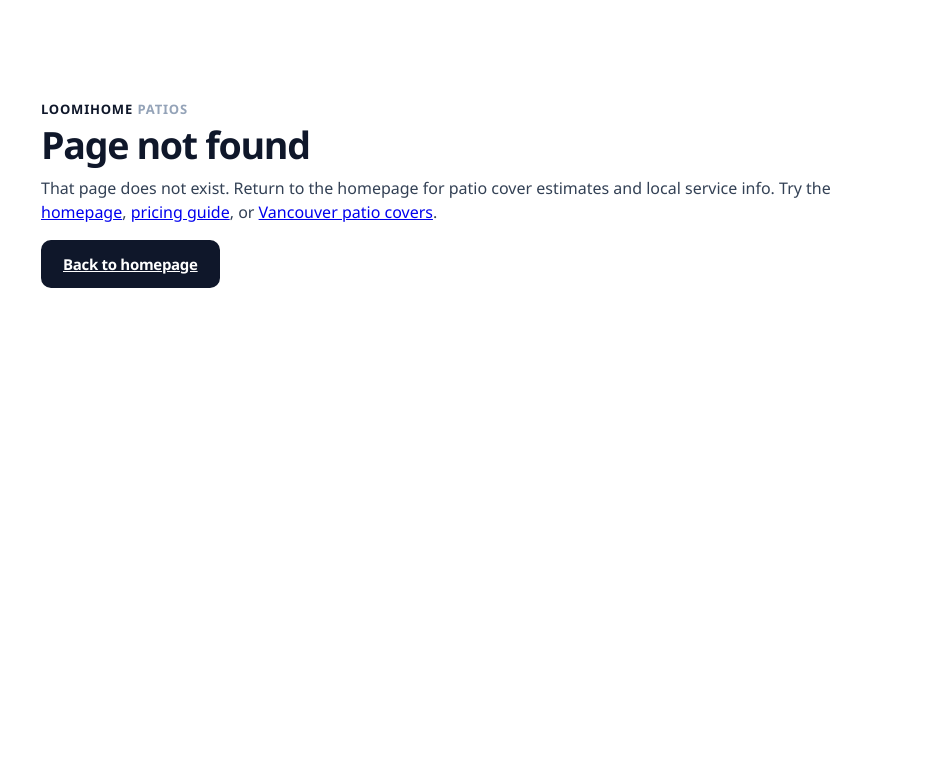
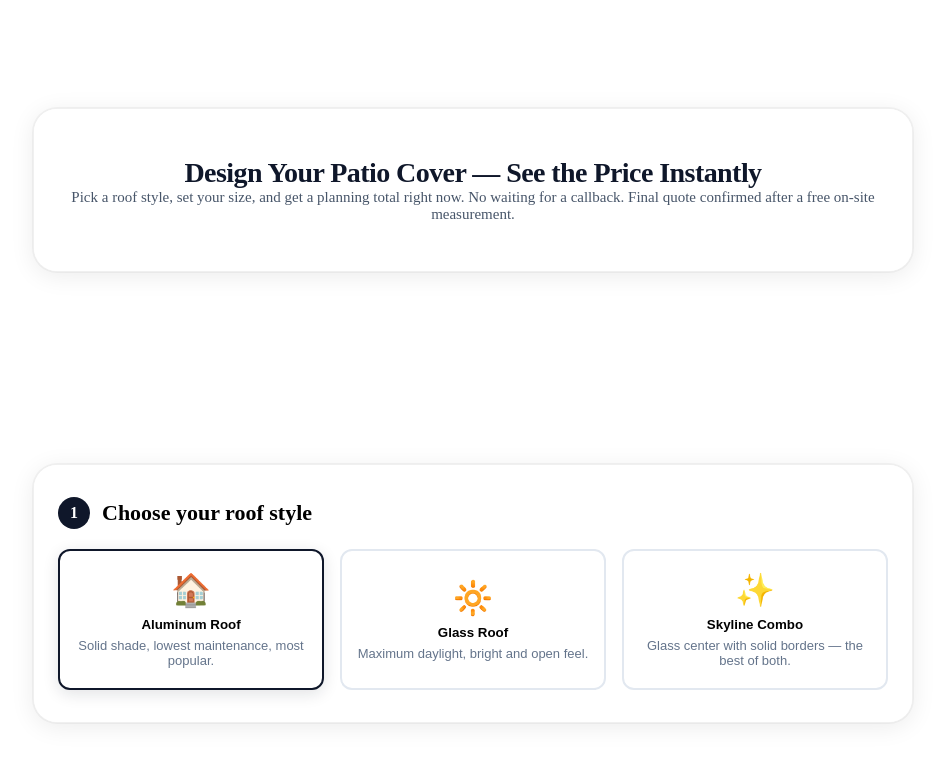
Before and after one commit to chrisyin888/askpatioai-frontend, a Vue app: page /instant-quote in a window 1280 px wide. Shown: the top 762 px of the page, without its empty margins (167-1112 px from the left). Built offline with nearby package versions, Linux system fonts and the light colour scheme.

Commit message:
Add instant quote configurator page (/instant-quote) with live pricing and lead capture

```diff
--- a/src/components/home/HeroSection.vue
+++ b/src/components/home/HeroSection.vue
@@ -30,11 +30,10 @@
         >
           Get My Fast Estimate
         </button>
-        <a
-          href="#our-products"
+        <router-link
+          to="/instant-quote"
           class="hero__cta hero__cta--secondary"
-          @click.prevent="$emit('nav', '#our-products')"
-        >Compare Cover Types</a>
+        >Design &amp; Price It Yourself</router-link>
       </div>
 
       <ul
--- a/src/router/index.js
+++ b/src/router/index.js
@@ -1,5 +1,6 @@
 import { createRouter, createWebHistory } from 'vue-router';
 import HomePage from '../HomePage.vue';
+import InstantQuote from '../views/InstantQuote.vue';
 import ContractorAccount from '../views/ContractorAccount.vue';
 import AdminLogin from '../views/AdminLogin.vue';
 import AdminLeads from '../views/AdminLeads.vue';
@@ -116,6 +117,16 @@ const router = createRouter({
         title: DEFAULT_TITLE,
         description: DEFAULT_DESCRIPTION,
         image: '/og/og-glass.jpg',
+      },
+    },
+    {
+      path: '/instant-quote',
+      name: 'instant-quote',
+      component: InstantQuote,
+      meta: {
+        title: 'Instant Patio Cover Quote — Design & Price Online | LoomiHome Patios',
+        description:
+          'Design your patio cover online and see the price instantly. Choose aluminum, glass, or combo roof, set your size, and get a planning total in seconds.',
       },
     },
     {
--- /dev/null
+++ b/src/views/InstantQuote.vue
@@ -0,0 +1,329 @@
+<template>
+  <div class="instant-quote">
+    <!-- Hero -->
+    <section class="section iq-hero">
+      <div class="content-wrapper glass-panel iq-hero-panel">
+        <h1 class="title">Design Your Patio Cover — See the Price Instantly</h1>
+        <p class="subtitle">
+          Pick a roof style, set your size, and get a planning total right now.
+          No waiting for a callback. Final quote confirmed after a free on-site measurement.
+        </p>
+      </div>
+    </section>
+
+    <!-- Step 1: roof type -->
+    <section class="section iq-step">
+      <div class="content-wrapper glass-panel">
+        <h2 class="iq-step-title"><span class="iq-step-num">1</span> Choose your roof style</h2>
+        <div class="iq-cards">
+          <button
+            v-for="opt in roofOptions"
+            :key="opt.key"
+            :class="['iq-card', { active: roofType === opt.key }]"
+            @click="roofType = opt.key"
+          >
+            <div class="iq-card-icon">{{ opt.icon }}</div>
+            <div class="iq-card-name">{{ opt.name }}</div>
+            <div class="iq-card-desc">{{ opt.desc }}</div>
+          </button>
+        </div>
+      </div>
+    </section>
+
+    <!-- Step 2: size -->
+    <section class="section iq-step">
+      <div class="content-wrapper glass-panel">
+        <h2 class="iq-step-title"><span class="iq-step-num">2</span> Set your size</h2>
+        <div class="iq-sliders">
+          <div class="iq-slider-row">
+            <label>Length: <strong>{{ length }} ft</strong></label>
+            <input type="range" min="8" max="40" step="1" v-model.number="length" />
+          </div>
+          <div class="iq-slider-row">
+            <label>Width: <strong>{{ width }} ft</strong></label>
+            <input type="range" min="8" max="30" step="1" v-model.number="width" />
+          </div>
+          <p class="iq-sqft">{{ length }} × {{ width }} ft = <strong>{{ sqft }} sq ft</strong></p>
+        </div>
+      </div>
+    </section>
+
+    <!-- Live estimate -->
+    <section class="section iq-step">
+      <div class="content-wrapper glass-panel iq-estimate-panel">
+        <h2 class="iq-step-title"><span class="iq-step-num">3</span> Your planning total</h2>
+        <div class="iq-price">
+          ${{ quote.totalMin.toLocaleString() }} – ${{ quote.totalMax.toLocaleString() }}
+          <span class="iq-price-note">CAD, before GST</span>
+        </div>
+        <p class="iq-disclaimer">
+          Planning total for a {{ roofLabel }} patio cover, {{ length }}×{{ width }} ft.
+          Final pricing is confirmed after a free on-site measurement.
+        </p>
+
+        <!-- Lead form -->
+        <form class="iq-form" @submit.prevent="submitLead">
+          <input v-model="name" type="text" placeholder="Your name" required />
+          <input v-model="email" type="email" placeholder="Email address" required />
+          <input v-model="city" type="text" placeholder="City (e.g. Burnaby)" required />
+          <button class="hero-cta hero-cta--primary" type="submit" :disabled="leadSent || leadSending">
+            {{ leadSent ? 'Quote Sent — Check Your Inbox' : (leadSending ? 'Sending…' : 'Email Me This Quote') }}
+          </button>
+          <p v-if="leadError" class="iq-error">{{ leadError }}</p>
+        </form>
+
+        <!-- Deposit -->
+        <div v-if="depositUrl" class="iq-deposit">
+          <p class="iq-deposit-title">Ready to move forward?</p>
+          <p class="iq-deposit-desc">
+            Pay a <strong>$100 booking deposit</strong> to lock in your free on-site measurement.
+            Fully deducted from your project total.
+          </p>
+          <a class="hero-cta hero-cta--primary" :href="depositUrl" target="_blank" rel="noopener">
+            Pay $100 Booking Deposit
+          </a>
+        </div>
+      </div>
+    </section>
+  </div>
+</template>
+
+<script>
+import { patioCoverQuoteForMaterial } from '../utils/chatPricing.js';
+import siteData from '../data/siteData.json';
+
+/** Stripe Payment Link for the $100 booking deposit — set after creating it in the Stripe dashboard. */
+const DEPOSIT_PAYMENT_URL = '';
+const LEAD_API_URL = (siteData.site && siteData.site.leadApiUrl) || 'https://fastapi-0bcw.onrender.com/lead';
+
+export default {
+  name: 'InstantQuote',
+  data() {
+    return {
+      roofType: 'aluminum',
+      length: 16,
+      width: 12,
+      name: '',
+      email: '',
+      city: '',
+      leadSending: false,
+      leadSent: false,
+      leadError: '',
+      depositUrl: DEPOSIT_PAYMENT_URL,
+      roofOptions: [
+        { key: 'aluminum', icon: '🏠', name: 'Aluminum Roof', desc: 'Solid shade, lowest maintenance, most popular.' },
+        { key: 'glass', icon: '🔆', name: 'Glass Roof', desc: 'Maximum daylight, bright and open feel.' },
+        { key: 'combo', icon: '✨', name: 'Skyline Combo', desc: 'Glass center with solid borders — the best of both.' },
+      ],
+    };
+  },
+  computed: {
+    sqft() {
+      return this.length * this.width;
+    },
+    quote() {
+      return patioCoverQuoteForMaterial(this.roofType, this.sqft);
+    },
+    roofLabel() {
+      const opt = this.roofOptions.find((o) => o.key === this.roofType);
+      return opt ? opt.name.toLowerCase() : '';
+    },
+  },
+  methods: {
+    async submitLead() {
+      if (this.leadSending || this.leadSent) return;
+      this.leadSending = true;
+      this.leadError = '';
+      try {
+        const res = await fetch(LEAD_API_URL, {
+          method: 'POST',
+          headers: { 'Content-Type': 'application/json' },
+          body: JSON.stringify({
+            source: 'instant_quote',
+            name: this.name,
+            email: this.email,
+            city: this.city,
+            project_type: 'patio cover',
+            size: `${this.length}x${this.width} ft (${this.sqft} sq ft)`,
+            message: `Instant quote configurator: ${this.roofLabel}, planning total $${this.quote.totalMin}-$${this.quote.totalMax} CAD before GST`,
+            notes: `roof=${this.roofType}`,
+          }),
+        });
+        if (!res.ok) throw new Error(`Request failed (${res.status})`);
+        this.leadSent = true;
+      } catch (e) {
+        this.leadError = 'Something went wrong. Please try again or contact us directly.';
+      } finally {
+        this.leadSending = false;
+      }
+    },
+  },
+};
+</script>
+
+<style scoped>
+.instant-quote {
+  max-width: 960px;
+  margin: 0 auto;
+  padding: 24px 16px 64px;
+}
+.iq-hero-panel {
+  text-align: center;
+  padding: 48px 24px;
+  background: #ffffff;
+}
+.iq-step {
+  margin-top: 24px;
+}
+.iq-step .content-wrapper {
+  background: #ffffff;
+  padding: 32px 24px;
+}
+.iq-step-title {
+  font-size: 22px;
+  margin: 0 0 20px;
+  display: flex;
+  align-items: center;
+  gap: 12px;
+}
+.iq-step-num {
+  display: inline-flex;
+  align-items: center;
+  justify-content: center;
+  width: 32px;
+  height: 32px;
+  border-radius: 50%;
+  background: #0f172a;
+  color: #fff;
+  font-size: 16px;
+  flex-shrink: 0;
+}
+.iq-cards {
+  display: grid;
+  grid-template-columns: repeat(3, 1fr);
+  gap: 16px;
+}
+.iq-card {
+  border: 2px solid #e2e8f0;
+  border-radius: 12px;
+  padding: 20px 12px;
+  background: #fff;
+  cursor: pointer;
+  text-align: center;
+  transition: border-color 0.15s, box-shadow 0.15s;
+}
+.iq-card:hover {
+  border-color: #94a3b8;
+}
+.iq-card.active {
+  border-color: #0f172a;
+  box-shadow: 0 4px 16px rgba(15, 23, 42, 0.12);
+}
+.iq-card-icon {
+  font-size: 32px;
+}
+.iq-card-name {
+  font-weight: 700;
+  margin-top: 8px;
+}
+.iq-card-desc {
+  font-size: 13px;
+  color: #64748b;
+  margin-top: 6px;
+}
+.iq-sliders {
+  max-width: 560px;
+}
+.iq-slider-row {
+  margin-bottom: 18px;
+}
+.iq-slider-row label {
+  display: block;
+  margin-bottom: 8px;
+}
+.iq-slider-row input[type='range'] {
+  width: 100%;
+}
+.iq-sqft {
+  font-size: 18px;
+  margin-top: 8px;
+}
+.iq-estimate-panel {
+  text-align: center;
+}
+.iq-estimate-panel .iq-step-title {
+  justify-content: center;
+}
+.iq-price {
+  font-size: 40px;
+  font-weight: 800;
+  color: #0f172a;
+  margin: 12px 0;
+}
+.iq-price-note {
+  display: block;
+  font-size: 14px;
+  font-weight: 400;
+  color: #64748b;
+}
+.iq-disclaimer {
+  color: #64748b;
+  font-size: 14px;
+  max-width: 560px;
+  margin: 0 auto 24px;
+}
+.iq-form {
+  display: flex;
+  flex-direction: column;
+  gap: 12px;
+  max-width: 420px;
+  margin: 0 auto;
+}
+.iq-form input {
+  padding: 12px 14px;
+  border: 1px solid #cbd5e1;
+  border-radius: 8px;
+  font-size: 16px;
+}
+.iq-form .hero-cta {
+  text-decoration: none;
+  display: inline-block;
+  padding: 14px 28px;
+  border-radius: 8px;
+  font-size: 16px;
+  cursor: pointer;
+  border: 1px solid #0f172a;
+}
+.iq-error {
+  color: #dc2626;
+  font-size: 14px;
+}
+.iq-deposit {
+  margin-top: 32px;
+  padding-top: 24px;
+  border-top: 1px solid #e2e8f0;
+}
+.iq-deposit-title {
+  font-size: 20px;
+  font-weight: 700;
+}
+.iq-deposit-desc {
+  color: #475569;
+  max-width: 520px;
+  margin: 8px auto 16px;
+}
+.iq-deposit .hero-cta {
+  text-decoration: none;
+  display: inline-block;
+  padding: 14px 28px;
+  border-radius: 8px;
+}
+@media (max-width: 640px) {
+  .iq-cards {
+    grid-template-columns: 1fr;
+  }
+  .iq-price {
+    font-size: 32px;
+  }
+}
+</style>
```
